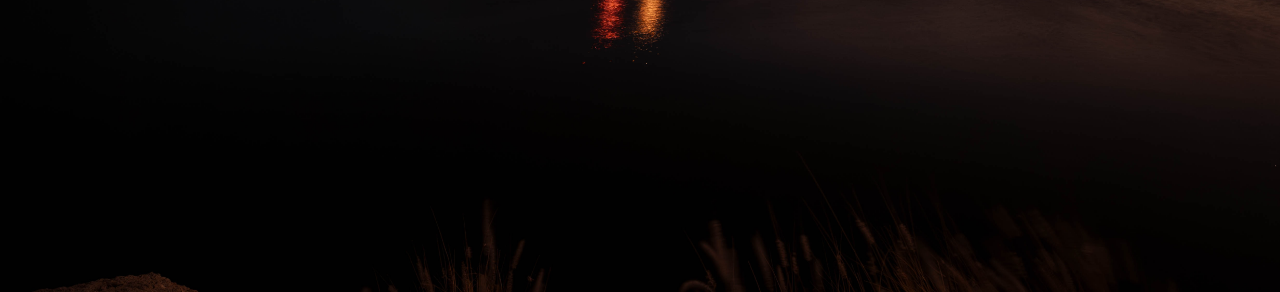
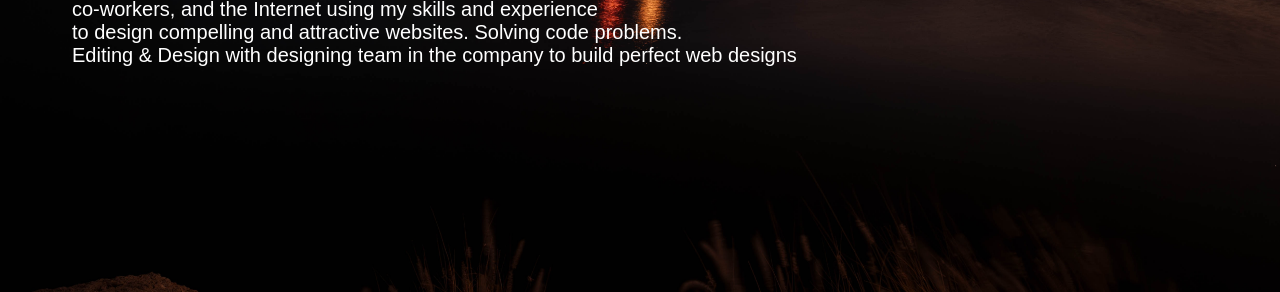
Before and after one commit to ibrahimmohamed3/Personal-Website, a plain HTML site: page index.html in a window 1280 px wide. Shown: the part 508-800 px from the top of the page. Drawn offline with Linux system fonts and the light colour scheme.

Commit message:
adjust image

```diff
--- a/style.css
+++ b/style.css
@@ -68,7 +68,7 @@ body{
     height: 90vh;
     background-position: center;
     align-items: center;
-    padding-top: 80px ;
+    padding-top: 150px ;
     padding-left: 70px;
     color: white;
     font-size: medium;
```
